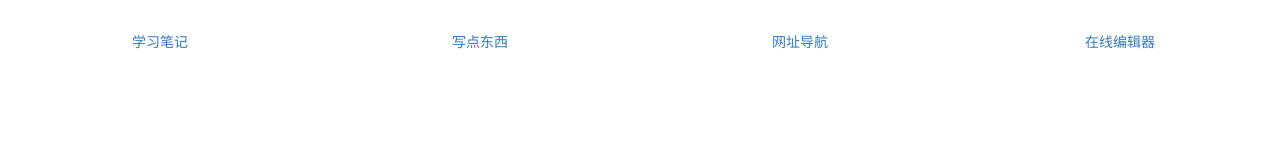
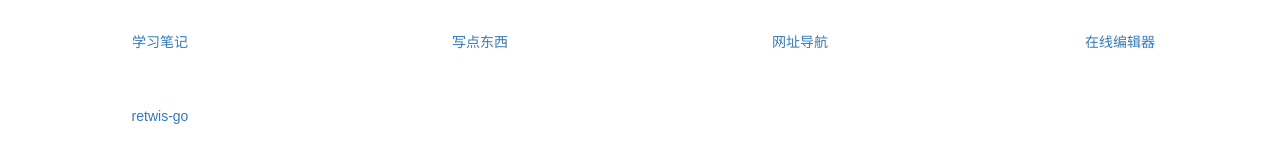
Before and after one commit to Wusuluren/wusuluren.github.io, a Jekyll site: the page built from index.html, in a window 1280 px wide. Shown: the part 154-317 px from the top of the page. Built offline with Jekyll 4.4.1, drawn with Linux system fonts in a browser that asks for light colours; nearby versions of some CDN libraries.

Commit message:
add retwis-go

```diff
--- a/index.html
+++ b/index.html
@@ -35,6 +35,9 @@ title: hwave的实验室
 		<div class="col-xs-12 col-sm-6 col-md-3 col-lg-3"  style="padding:20px 20px">
 			<a href="{{ site.baseurl }}/project/writer/index.html"><button type="button" class="btn btn-link btn-block">在线编辑器</button></a>
 		</div>
+		<div class="col-xs-12 col-sm-6 col-md-3 col-lg-3"  style="padding:20px 20px">
+			<a href="http://23.83.242.63:8000/"><button type="button" class="btn btn-link btn-block">retwis-go</button></a>
+		</div>
 	</div>
 </div>
 
```
